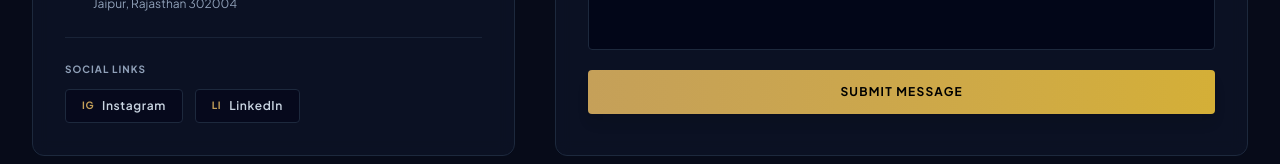
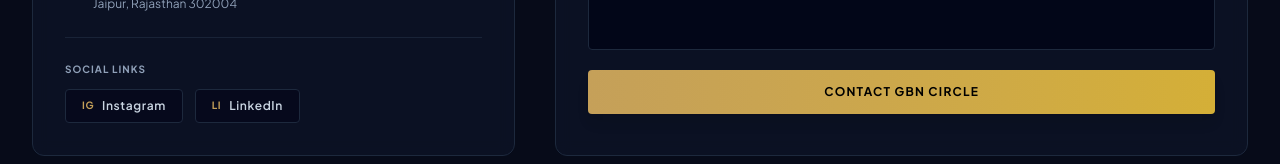
Before and after one commit to nimethfernando/gbn-circle, a Next.js app: page /contact in a window 1280 px wide. Shown: the part 776-940 px from the top of the page. Built offline with nearby package versions, Linux system fonts and the light colour scheme.

Commit message:
feat: update contact form submit button to 'Contact GBN Circle' per PRD Page 12

```diff
--- a/src/app/contact/page.tsx
+++ b/src/app/contact/page.tsx
@@ -302,7 +302,7 @@ export default function ContactPage() {
                 className="w-full py-3.5 bg-gradient-to-r from-[#c5a059] to-[#d4af37] text-black font-bold uppercase rounded text-xs tracking-widest hover:opacity-95 transition disabled:opacity-50 flex items-center justify-center gap-2 shadow-lg cursor-pointer"
               >
                 {loading && <Loader2 size={16} className="animate-spin" />}
-                {loading ? 'Submitting Message...' : 'Submit Message'}
+                {loading ? 'Contacting...' : 'Contact GBN Circle'}
               </button>
             </form>
           </div>
```
